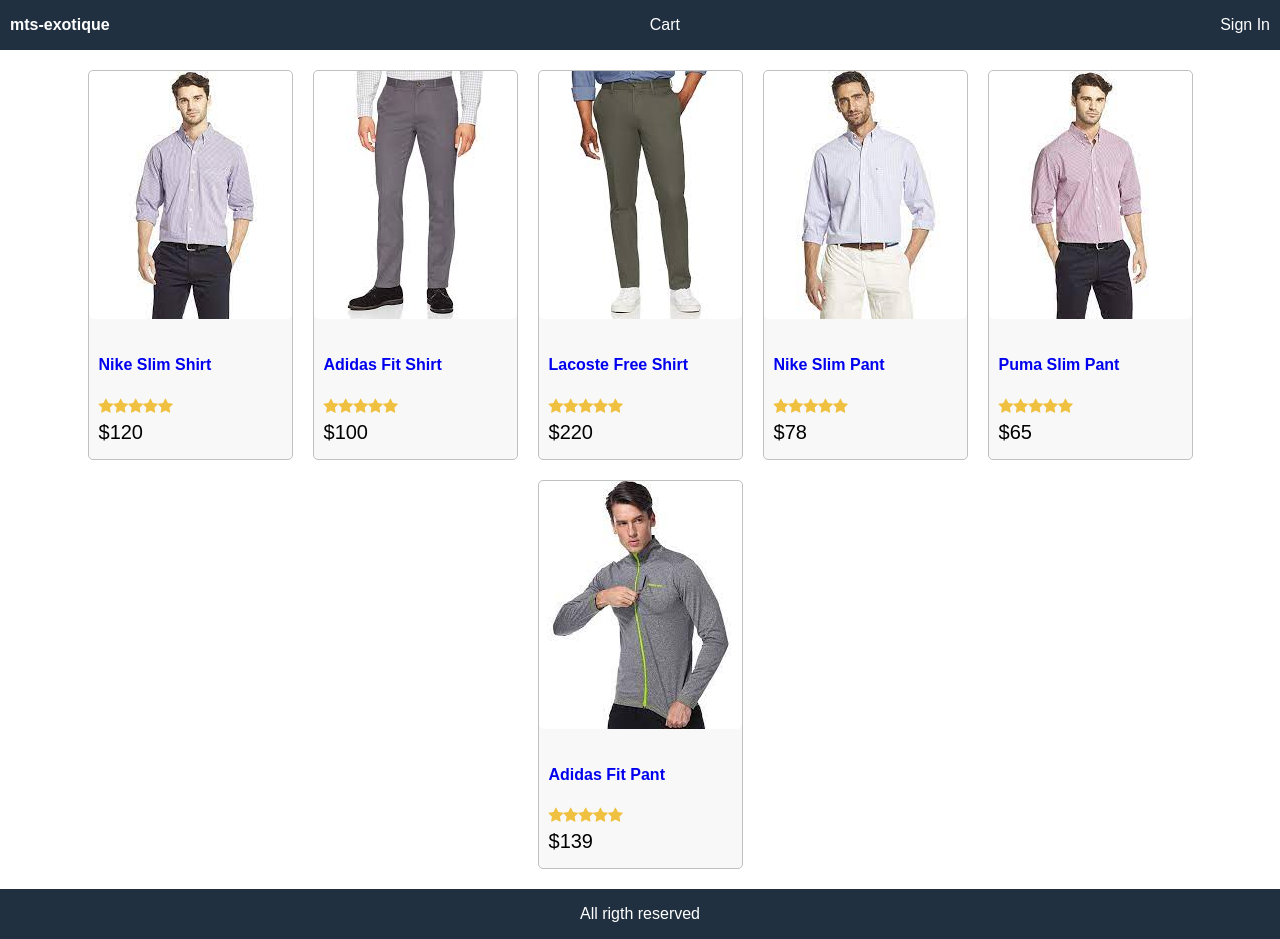
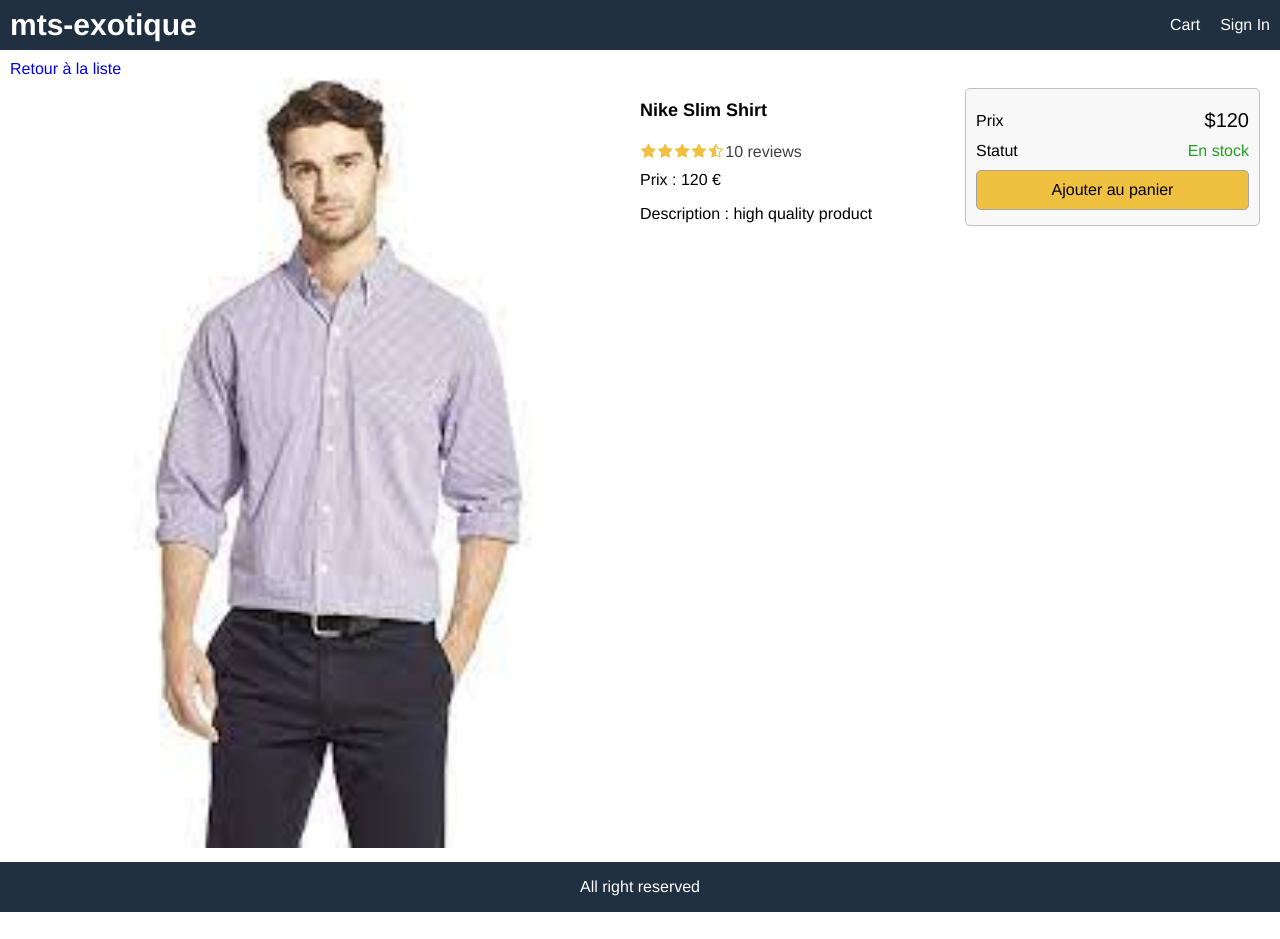
Before and after one commit to mouctare/mts-exotique, a React (Create React App) app: page /product/1 in a window 1280 px wide. After the commit the page ends 912 px from the top, so only its background shows below. Built offline with nearby package versions, Linux system fonts and the light colour scheme.

Commit message:
mise en palce des components Product et Home

```diff
--- a/package.json
+++ b/package.json
@@ -8,6 +8,7 @@
     "@testing-library/user-event": "^12.8.3",
     "react": "^17.0.2",
     "react-dom": "^17.0.2",
+    "react-router-dom": "^5.2.0",
     "react-scripts": "4.0.3",
     "web-vitals": "^1.1.2"
   },
--- a/src/App.js
+++ b/src/App.js
@@ -1,34 +1,30 @@
-import Product from './components/Product';
-import data from './data';
+import { BrowserRouter, Route } from 'react-router-dom';
+import ProductScreen from './screens/ProductScreen';
+import HomeScreen from './screens/HomeScreen';
 
 
 function App() {
   return (
+    <BrowserRouter>
     <div className="grid-container">
       <header className="row">
         <div>
-                <a className="brand" href="/">mts-exotique</a>
+          <a className="brand" href="/">
+            mts-exotique
+          </a>
         </div>
         <div>
           <a href="/cart">Cart</a>
-            </div>
-            <div>
           <a href="/signin">Sign In</a>
         </div>
       </header>
       <main>
-          <div>
-        <div className="row center">
-            {data.products.map((product) => (
-              <Product key={product._id}  product={product}/>
-            ))}
+        <Route path="/product/:id" component={ProductScreen}></Route>
+        <Route path="/" component={HomeScreen} exact></Route>
+      </main>
+      <footer className="row center">All right reserved</footer>
     </div>
-        </div>
-        </main>
-        <footer className="row center">
-            All rigth reserved
-        </footer>
-    </div>
+  </BrowserRouter>
   );
 }
 
--- a/src/components/Product.js
+++ b/src/components/Product.js
@@ -1,4 +1,5 @@
 import React from 'react';
+import Rating from './Rating';
 
 const Product = ({ product }) => {
     return (
@@ -14,23 +15,7 @@
           <a href={`/product/${product._id}`}>
             <h2>{product.name}</h2>
           </a>
-          <div className="rating">
-            <span>
-              <i className="fa fa-star"></i>
-            </span>
-            <span>
-              <i className="fa fa-star"></i>
-            </span>
-            <span>
-              <i className="fa fa-star"></i>
-            </span>
-            <span>
-              <i className="fa fa-star"></i>
-            </span>
-            <span>
-              <i className="fa fa-star"></i>
-            </span>
-          </div>
+          <Rating rating={product.rating} numReviews={product.numReviews}/>
           <div className="price">${product.price}</div>
         </div>
       </div>
--- a/src/components/Rating.js
+++ b/src/components/Rating.js
@@ -2,57 +2,66 @@
 
 const Rating = ({ rating, numReviews}) => {
     return (
-        <>
+
             <div className="rating">
               <span>
-          <i className={ rating >=1
+                <i
+                  className={
+                    rating >= 1
                       ? 'fa fa-star'
-            : rating >=0.5
-            ?'fa fa-star-half-o'
+                      : rating >= 0.5
+                      ? 'fa fa-star-half-o'
                       : 'fa fa-star-o'
                   }
                 ></i>
               </span>
               <span>
-        <i className={ rating >=2
+                <i
+                  className={
+                    rating >= 2
                       ? 'fa fa-star'
-            : rating >=1.5
-            ?'fa fa-star-half-o'
+                      : rating >= 1.5
+                      ? 'fa fa-star-half-o'
                       : 'fa fa-star-o'
                   }
                 ></i>
               </span>
               <span>
-        <i className={ rating >=13
+                <i
+                  className={
+                    rating >= 3
                       ? 'fa fa-star'
-            : rating >=2.5
-            ?'fa fa-star-half-o'
+                      : rating >= 2.5
+                      ? 'fa fa-star-half-o'
                       : 'fa fa-star-o'
                   }
                 ></i>
               </span>
               <span>
-        <i className={ rating >=4
+                <i
+                  className={
+                    rating >= 4
                       ? 'fa fa-star'
-            : rating >=3.5
-            ?'fa fa-star-half-o'
+                      : rating >= 3.5
+                      ? 'fa fa-star-half-o'
                       : 'fa fa-star-o'
                   }
                 ></i>
               </span>
               <span>
-        <i className={ rating >=5
+                <i
+                  className={
+                    rating >= 5
                       ? 'fa fa-star'
-            : rating >=4.5
-            ?'fa fa-star-half-o'
+                      : rating >= 4.5
+                      ? 'fa fa-star-half-o'
                       : 'fa fa-star-o'
                   }
                 ></i>
               </span>
+              <span>{numReviews + ' reviews'}</span>
             </div>
-      <div className="price">${product.price}</div>
-    </>
           );
-};
+        }
 
 export default Rating;
--- a/src/index.css
+++ b/src/index.css
@@ -1,14 +1,12 @@
-
-html{
-  font-size: 62.5%;
+html {
+  font-size: 62.5%; /* 16px x 62.5 = 10px = 1rem */
   box-sizing: border-box;
 }
-
-body{
+body {
   margin: 0;
-  height:  100vh;
+  height: 100vh;
   font-size: 1.6rem;
-  font-family: Arial, Helvetica, sans-serif;
+  font-family: Helvetica, Arial, sans-serif;
   -webkit-font-smoothing: antialiased;
   -moz-osx-font-smoothing: grayscale;
 }
@@ -17,7 +15,7 @@
 }
 
 /* Layout */
-.grid-container{
+.grid-container {
   display: grid;
   grid-template-areas:
     'header'
@@ -25,85 +23,134 @@
     'footer';
   grid-template-columns: 1fr;
   grid-template-rows: 5rem 1fr 5rem;
-  height:  100%;
+  height: 100%;
 }
-header{
+header {
   grid-area: header;
   background-color: #203040;
 }
-main{
+main {
   grid-area: main;
   padding: 1rem;
 }
-footer{
+footer {
   grid-area: footer;
   background-color: #203040;
   color: #ffffff;
 }
 /* Common */
-h1{
+h1 {
   font-size: 1.8rem;
   padding: 1rem 0;
 }
-h2{
+h2 {
   font-size: 1.6rem;
   padding: 1rem 0;
 }
 
-a{
+a {
   text-decoration: none;
 }
 a:hover {
   color: #ff8000;
+}
+ul {
+  padding: 0;
+  margin: 0;
+  list-style-type: none;
+}
+li {
+  margin-top: 1rem;
+}
+button {
+  padding: 1rem;
+  border-radius: 0.5rem;
+  border: 0.1rem #a4a4a4 solid;
+  font-size: 1.6rem;
+  font-family: Helvetica, Arial, sans-serif;
+  -webkit-font-smoothing: antialiased;
+  -moz-osx-font-smoothing: grayscale;
+  background-color: #f8f8f8;
+  cursor: pointer;
+}
+button:hover {
+  border: 0.1rem #404040 solid;
+}
+button.primary {
+  background-color: #f0c040;
+}
+button.block {
+  width: 100%;
 }
 /* Header */
 header a {
   color: #ffffff;
   padding: 1rem;
 }
-a.brand{
+a.brand {
   color: #ffffff;
-  font: 3rem;
+  font-size: 3rem;
   font-weight: bold;
 }
-/* pour le header */
-.row{
+.row {
   display: flex;
   flex-wrap: wrap;
   justify-content: space-between;
   align-items: center;
 }
-.row.center{
+.row.center {
   justify-content: center;
 }
-/* images */
+.row.top {
+  align-items: flex-start;
+}
+.col-1 {
+  flex: 1 1 25rem;
+}
+.col-2 {
+  flex: 2 1 50rem;
+}
 
-img{
+/* Image */
+img {
   border-radius: 0.5rem;
 }
-img.medium{
+img.medium {
   max-width: 29rem;
+  width: 100%;
+}
+img.large {
   width: 100%;
 }
 
 /* Card */
-.card{
+.card {
   border: 0.1rem #c0c0c0 solid;
   background-color: #f8f8f8;
   border-radius: 0.5rem;
   margin: 1rem;
 }
-
-.card-body{
+.card-body {
   padding: 1rem;
 }
 .card-body > * {
   margin-bottom: 0.5rem;
-
 }
 .price {
   font-size: 2rem;
 }
-.rating{
+/* Rating */
+.rating span {
   color: #f0c040;
+  margin: 0.1rem;
 }
+.rating span:last-child {
+  color: #404040;
+}
+/* Alert */
+.success {
+  color: #20a020;
+}
+.error {
+  color: #a02020;
+}
--- /dev/null
+++ b/src/screens/HomeScreen.js
@@ -0,0 +1,18 @@
+import React from 'react';
+import data from '../data';
+import Product from '../components/Product';
+
+
+const HomeScreen = () => {
+    return (
+        <div>
+        <div className="row center">
+            {data.products.map((product) => (
+              <Product key={product._id}  product={product}/>
+            ))}
+          </div>
+        </div>
+    );
+};
+
+export default HomeScreen;
--- /dev/null
+++ b/src/screens/ProductScreen.js
@@ -0,0 +1,65 @@
+import React from 'react';
+import data from '../data';
+import { Link } from 'react-router-dom';
+
+import Rating from '../components/Rating';
+
+const ProductScreen = (props) => {
+    const product = data.products.find((x) => x._id === props.match.params.id);
+    if(!product){
+        return <div>Product Not Found</div>;
+    }
+    return (
+        <div>
+            <Link to="/">Retour à la liste</Link>
+            <div className="row top">
+                <div className="col-2">
+                   <img className="large" src={product.image} alt={product.name} />
+                </div>
+                <div className="col-1">
+                   <ul>
+                       <li>
+                           <h1>{product.name}</h1>
+                       </li>
+                       <li>
+                           <Rating rating={product.rating} numReviews={product.numReviews} />
+                       </li>
+                       <li> Prix : {product.price} € </li>
+                       <li>
+                       <p> Description : {product.description} </p>
+                       </li>
+                   </ul>
+                </div>
+                <div className="col-1">
+          <div className="card card-body">
+            <ul>
+              <li>
+                <div className="row">
+                  <div>Prix</div>
+                  <div className="price">${product.price}</div>
+                </div>
+              </li>
+              <li>
+                <div className="row">
+                  <div>Statut</div>
+                  <div>
+                    {product.countInStock > 0 ? (
+                      <span className="success">En stock</span>
+                    ) : (
+                      <span className="error">Indisponible</span>
+                    )}
+                  </div>
+                </div>
+              </li>
+              <li>
+                <button className="primary block">Ajouter au panier</button>
+              </li>
+            </ul>
+          </div>
+        </div>
+      </div>
+    </div>
+    );
+};
+
+export default ProductScreen;
```
Also changed, not shown: 1 other file (tests, documents, lock files or other folders). Lines whose indentation alone changed are shown as unchanged.
